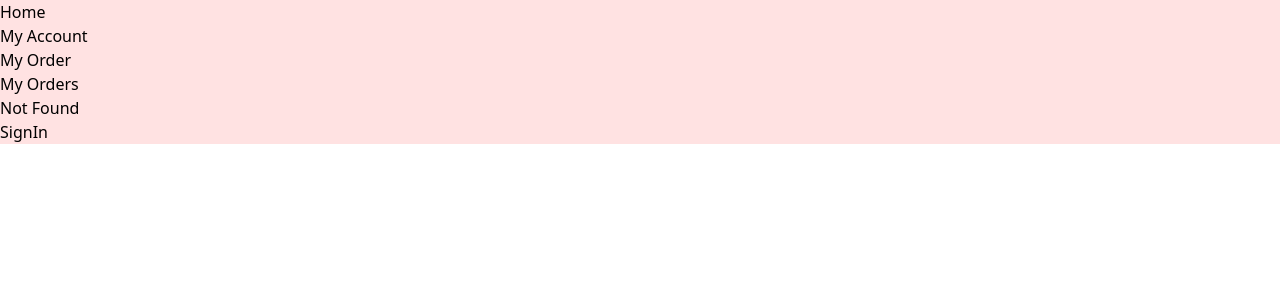
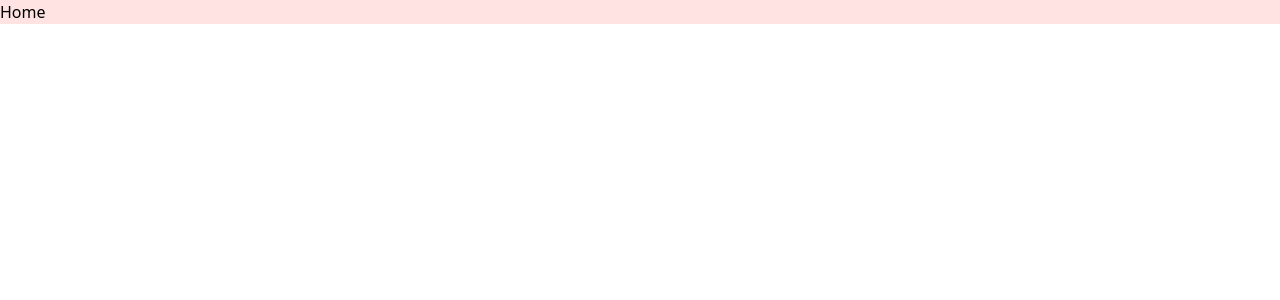
Before and after one commit to Mono-A3/e-commerce-shopi, a React (Vite) app: page / in a window 1280 px wide. Before the commit this address had no page. Shown: the top 300 px of the page. Built offline with nearby package versions, Linux system fonts and the light colour scheme.

Commit message:
[ADD] Enrutamiento con React Router DOM

```diff
--- a/package.json
+++ b/package.json
@@ -12,7 +12,8 @@
   "dependencies": {
     "@tailwindcss/vite": "^4.0.1",
     "react": "^18.3.1",
-    "react-dom": "^18.3.1"
+    "react-dom": "^18.3.1",
+    "react-router-dom": "^7.1.5"
   },
   "devDependencies": {
     "@eslint/js": "^9.17.0",
--- a/src/Pages/App/index.jsx
+++ b/src/Pages/App/index.jsx
@@ -1,3 +1,4 @@
+import { useRoutes, BrowserRouter } from 'react-router-dom';
 import Home from '../Home';
 import MyAccount from '../MyAccount';
 import MyOrder from '../MyOrder';
@@ -6,17 +7,25 @@
 import SignIn from '../SignIn';
 import './App.css';
 
-function App() {
+const AppRoutes = () => {
+  let routes = useRoutes([
+    { path: '/', element: <Home /> },
+    { path: '/my-account', element: <MyAccount /> },
+    { path: '/my-order', element: <MyOrder /> },
+    { path: '/my-orders', element: <MyOrders /> },
+    { path: '/sign-in', element: <SignIn /> },
+    { path: '/*', element: <NotFound /> },
+  ]);
+
+  return routes;
+};
+
+const App = () => {
   return (
-    <div className="bg-red-100">
-      <Home />
-      <MyAccount />
-      <MyOrder />
-      <MyOrders />
-      <NotFound />
-      <SignIn />
-    </div>
+    <BrowserRouter>
+      <AppRoutes />
+    </BrowserRouter>
   );
-}
+};
 
 export default App;
```
Also changed, not shown: 1 other file (tests, documents, lock files or other folders).
